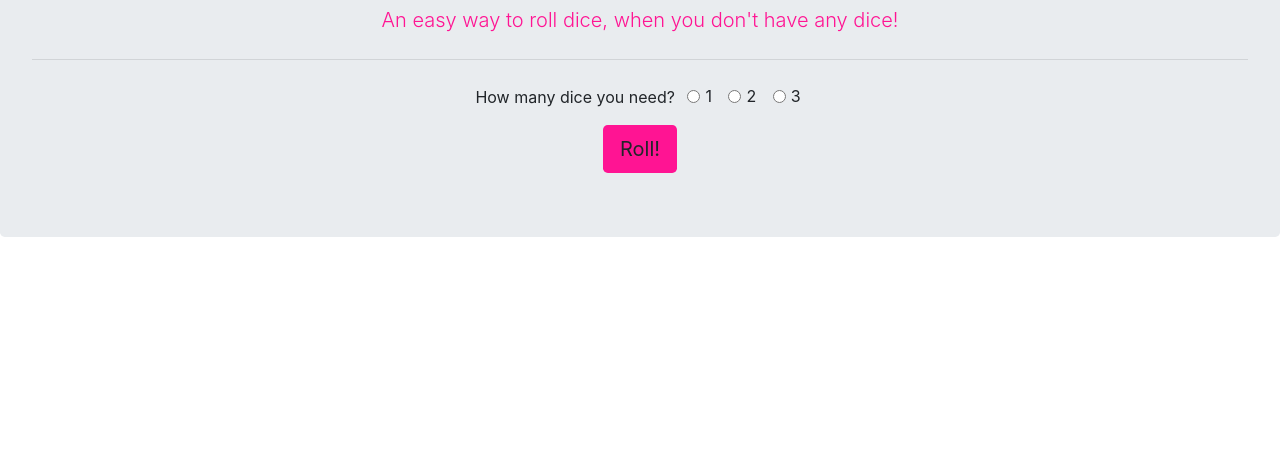
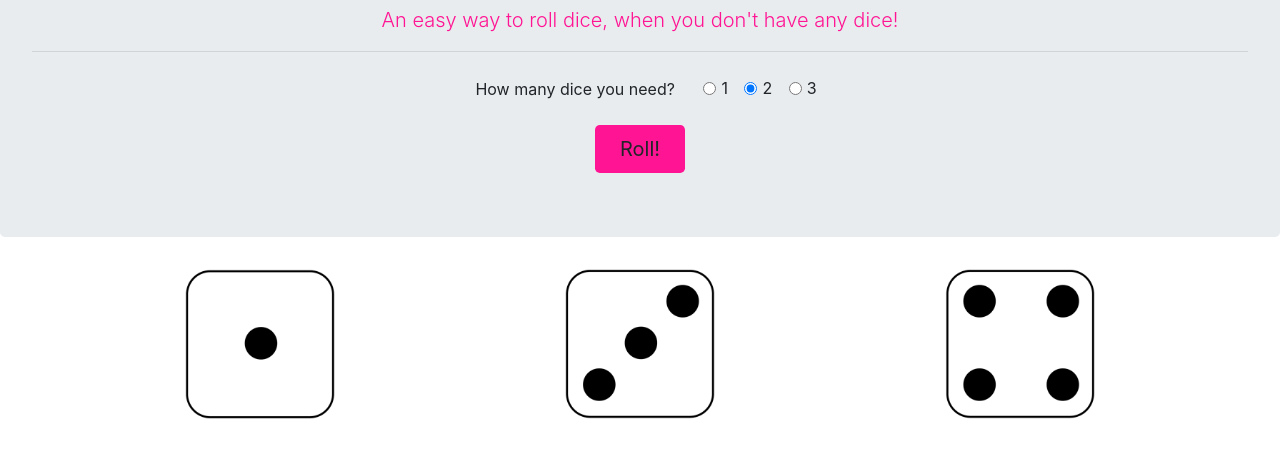
Before and after one commit to MakeItBack/Dice-Roller, a plain HTML site: page index.html in a window 1280 px wide. Shown: the part 134-592 px from the top of the page. Drawn offline with nearby package versions, Linux system fonts and the light colour scheme.

Commit message:
Add dice to page layout

```diff
--- a/dice.css
+++ b/dice.css
@@ -1,3 +1,7 @@
-h1			{color:			deeppink;}
-.btn		{background-color: deeppink;}
-.lead		{color: deeppink;}
+.deep-pink		{color:				deeppink;}
+
+.btn			{background-color: 	deeppink;}
+
+.dice			{max-width: 		150px;}
+
+.card			{border:			none;}
--- a/index.html
+++ b/index.html
@@ -18,17 +18,17 @@
   <body>
 
     <div class="jumbotron text-center">
-      <h1 class="display-4">Olive's Dice Roller</h1>
-      <p class="lead">An easy way to roll dice, when you don't have any dice!</p>
-      <hr class="my-4">
-      <form class="mb-3">
-        <p class="d-inline mx-2">How many dice you need?</p>
+      <h1 class="display-4 deep-pink">Olive's Dice Roller</h1>
+      <p class="lead deep-pink">An easy way to roll dice, when you don't have any dice!</p>
+      <hr class="mt-3 mb-4">
+      <form class="mb-4">
+        <p class="d-inline mx-4">How many dice you need?</p>
           <div class="form-check form-check-inline">
             <input class="form-check-input" type="radio" name="inlineRadioOptions" id="inlineRadio1" value="option1">
             <label class="form-check-label" for="inlineRadio1">1</label>
           </div>
           <div class="form-check form-check-inline">
-            <input class="form-check-input" type="radio" name="inlineRadioOptions" id="inlineRadio2" value="option2">
+            <input class="form-check-input" type="radio" name="inlineRadioOptions" id="inlineRadio2" value="option2" checked>
             <label class="form-check-label" for="inlineRadio2">2</label>
           </div>
           <div class="form-check form-check-inline">
@@ -37,15 +37,25 @@
           </div>
       </form>
 
-      <a class="btn btn-lg" href="#" role="button">Roll!</a>
+      <a class="btn btn-lg px-4" href="#" role="button">Roll!</a>
     </div>
 
     <div class="container">
 
-
-
+      <div class="card-deck text-center">
+        <div class="card">
+          <img src="img/one.png" class="card-img mx-auto dice">
+        </div>
+        <div class="card">
+          <img src="img/three.png" class="card-img mx-auto dice">
+        </div>
+        <div class="card">
+          <img src="img/four.png" class="card-img mx-auto dice">
+        </div>
+      </div>
 
     </div>
+
 
 
 
```
Also changed, not shown: dice.js (+7 -0 lines), img/Five.png (added), img/Four.png (added), img/One.png (added), img/Six.png (added), img/Three.png (added), img/Two.png (added).
